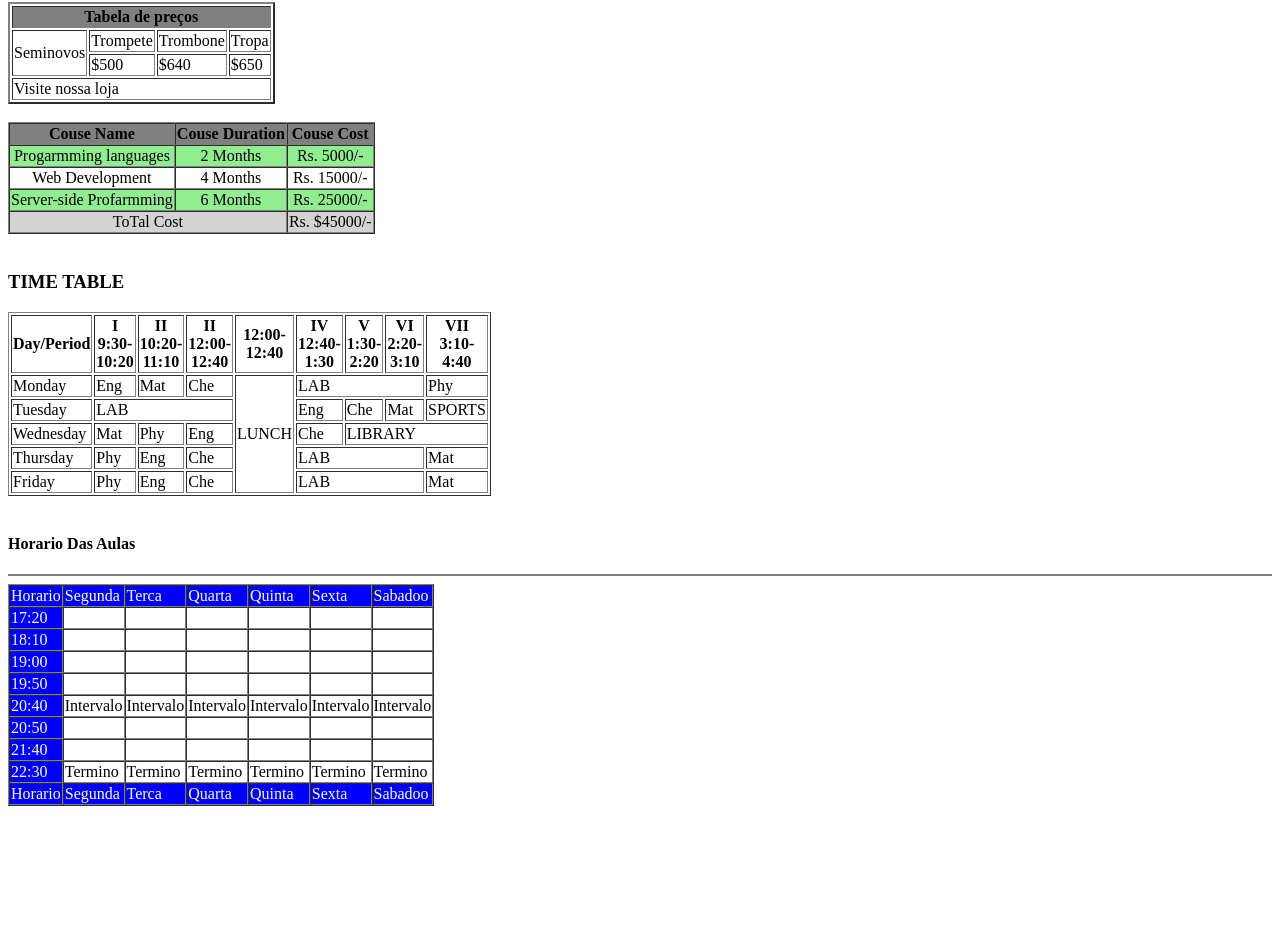
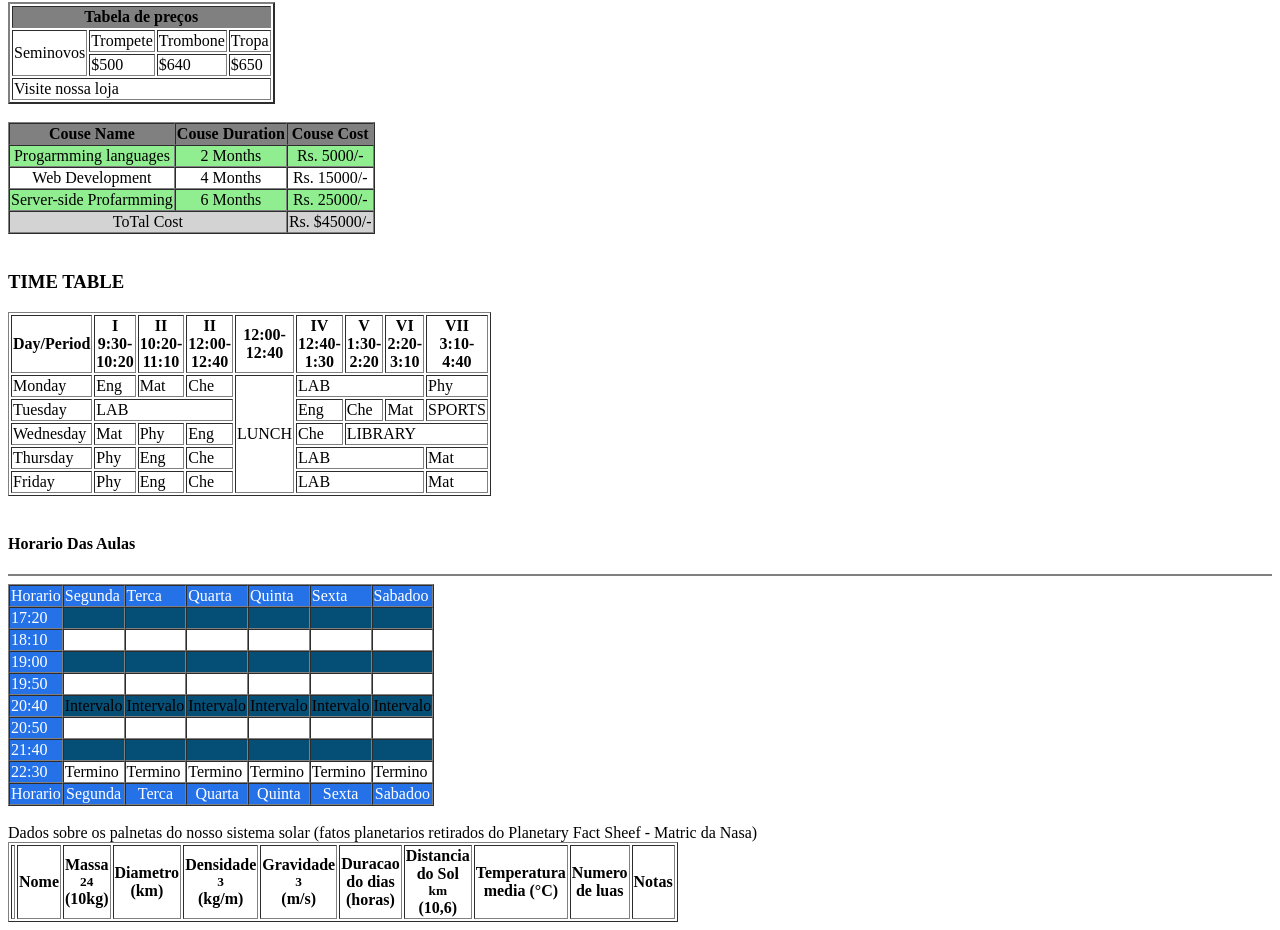
Before and after one commit to CamilaBringell/ativ05, a plain HTML site: page index.html in a window 1280 px wide. Shown: the part 64-994 px from the top of the page. Before the commit the page ends 878 px from the top, so only its background shows below. Drawn offline with Linux system fonts and the light colour scheme.

Commit message:
Update index.html

```diff
--- a/index.html
+++ b/index.html
@@ -136,7 +136,7 @@
             <hr noshade="1" head="red">
 
             <table border="1"  cellspacing="0" >
-            <tr bgcolor="blue">
+                <tr  bgcolor="2572e8">
 
                     <td><font color="#FFFFFF">Horario</font></td>
                     <td><font color="#FFFFFF">Segunda</font></td>
@@ -147,8 +147,8 @@
                     <td><font color="#FFFFFF">Sabadoo</font></td>
                 </tr>
 
-            <tr>
-                <td bgcolor="blue"><font color="#FFFFFF">17:20</font></td>
+                <tr bgcolor="054F77">
+                    <td  bgcolor="2572e8"><font color="#FFFFFF">17:20</font></td>
                     <td></td>
                     <td></td>
                     <td></td>
@@ -157,7 +157,17 @@
                     <td></td>
                 </tr>
                 <tr>
-                <td bgcolor="blue"><font color="#FFFFFF">18:10</font></td>
+                    <td  bgcolor="2572e8"><font color="#FFFFFF">18:10</font></td>
+                    <td></td>
+                    <td></td>
+                    <td></td>
+                    <td></td>
+                    <td></td>
+                    <td></td>
+                </tr>
+
+                <tr bgcolor="054F77">
+                    <td  bgcolor="2572e8"><font color="#FFFFFF">19:00</font></td>
                     <td></td>
                     <td></td>
                     <td></td>
@@ -167,7 +177,7 @@
                 </tr>
 
                 <tr>
-                <td bgcolor="blue"><font color="#FFFFFF">19:00</font></td>
+                    <td  bgcolor="2572e8"><font color="#FFFFFF">19:50</font></td>
                     <td></td>
                     <td></td>
                     <td></td>
@@ -175,18 +185,8 @@
                     <td></td>
                     <td></td>
                 </tr>
-
-            <tr>
-                <td bgcolor="blue"><font color="#FFFFFF">19:50</font></td>
-                <td></td>
-                <td></td>
-                <td></td>
-                <td></td>
-                <td></td>
-                <td></td>
-            </tr>
-            <tr>
-                <td bgcolor="blue"><font color="#FFFFFF">20:40</font></td>
+                <tr bgcolor="054F77">
+                    <td bgcolor="2572e8"><font color="#FFFFFF">20:40</font></td>
                     <td>Intervalo</td>
                     <td>Intervalo</td>
                     <td>Intervalo</td>
@@ -195,7 +195,7 @@
                     <td>Intervalo</td>
                 </tr>
                 <tr>
-                <td bgcolor="blue"><font color="#FFFFFF">20:50</font></td>
+                    <td  bgcolor="2572e8"><font color="#FFFFFF">20:50</font></td>
                     <td></td>
                     <td></td>
                     <td></td>
@@ -203,8 +203,8 @@
                     <td></td>
                     <td></td>
                 </tr>
-            <tr>
-                <td bgcolor="blue"><font color="#FFFFFF">21:40</font></td>
+                <tr bgcolor="054F77">
+                    <td bgcolor="2572e8"><font color="#FFFFFF">21:40</font></td>
                     <td></td>
                     <td></td>
                     <td></td>
@@ -212,8 +212,8 @@
                     <td></td>
                     <td></td>
                 </tr>
-            <tr>
-                <td bgcolor="blue"><font color="#FFFFFF">22:30</font></td>
+                <tr rowspan="2">
+                    <td  bgcolor="2572e8"><font color="#FFFFFF">22:30</font></td>
                     <td>Termino</td>
                     <td>Termino</td>
                     <td>Termino</td>
@@ -221,7 +221,7 @@
                     <td>Termino</td>
                     <td>Termino</td>
                 </tr>
-            <tr bgcolor="blue">
+                <tr  bgcolor="2572e8" style="text-align: center;">
 
                     <td><font color="#FFFFFF">Horario</font></td>
                     <td><font color="#FFFFFF">Segunda</font></td>
@@ -233,5 +233,26 @@
                 </tr>
 
             </table>
+            <br>
+            Dados sobre os palnetas do nosso sistema solar
+            (fatos planetarios retirados do Planetary Fact Sheef - Matric da Nasa)
+
+            <table border="1 cellspacing="0">
+
+                <tr>
+                    <th></th>
+                    <th>Nome</th>
+                    <th>Massa<br><sub>24</sub><br>(10kg)</th>
+                    <th>Diametro<br>(km)</th>
+                    <th>Densidade<br><sub>3</sub> <br>(kg/m)</th>
+                    <th>Gravidade<br><sub>3</sub><br> (m/s)</th>
+                    <th>Duracao <br>do dias<br>(horas)</th>
+                    <th>Distancia <br> do Sol<br> <sub>km</sub> <br>(10,6)</th>
+                    <th>Temperatura <br> media (°C)</th>
+                    <th>Numero<br> de luas</th>
+                    <th>Notas</th>
+
+                </tr>
+            </table>
     </body>
     </html>
```
Lines whose indentation alone changed are shown as unchanged.
